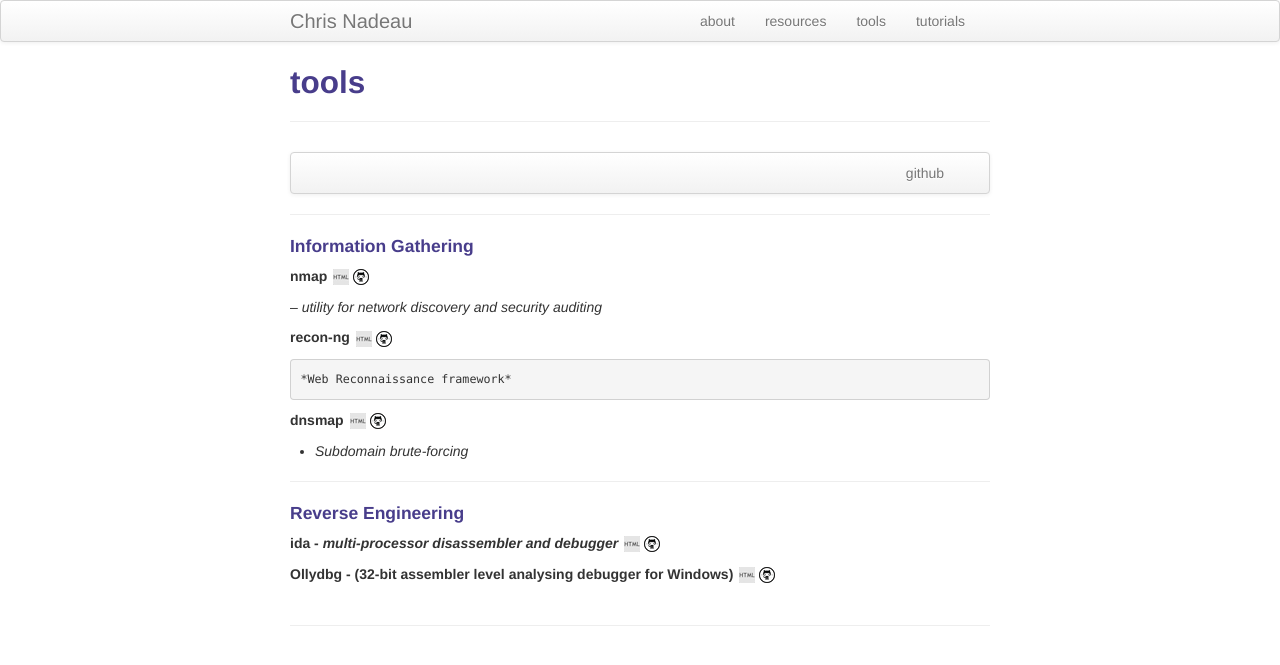
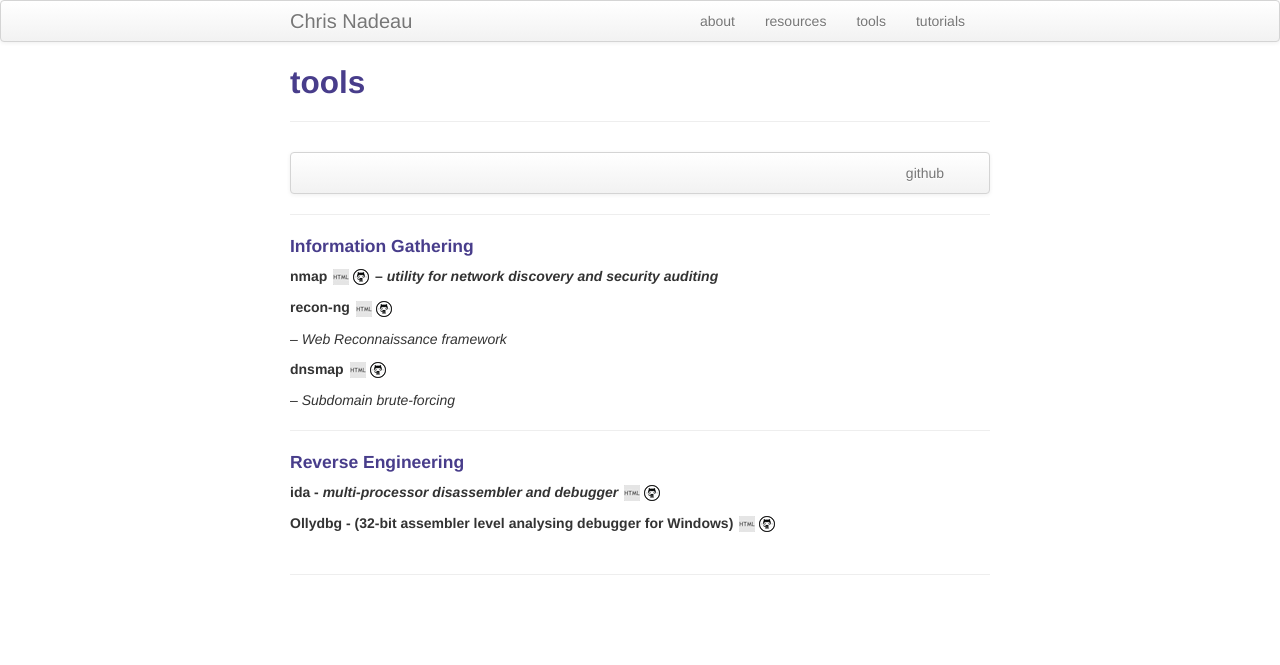
Before and after one commit to dynamicparallax/dynamicparallax.github.io, a Jekyll site: the page built from pages/tools.md, in a window 1280 px wide. Shown: the top 665 px of the page. Built offline with Jekyll 4.4.1, drawn with Linux system fonts in a browser that asks for light colours.

```diff
--- a/pages/tools.md
+++ b/pages/tools.md
@@ -16,14 +16,13 @@ description: Infosec Tools
 
 #### Information Gathering
 
-##### nmap <a href="https://nmap.org/" target="_blank">![html](icons16/html-icon.png)</a><a href="https://www.hex-rays.com/products/ida/" target="_blank">![git](icons16/github-icon.png)</a>
--- *utility for network discovery and security auditing*
+##### nmap <a href="https://nmap.org/" target="_blank">![html](icons16/html-icon.png)</a><a href="https://www.hex-rays.com/products/ida/" target="_blank">![git](icons16/github-icon.png)</a> -- *utility for network discovery and security auditing*
 
 ##### recon-ng <a href="https://bitbucket.org/LaNMaSteR53/recon-ng" target="_blank">![html](icons16/html-icon.png)</a><a href="https://www.hex-rays.com/products/ida/" target="_blank">![git](icons16/github-icon.png)</a>
-    *Web Reconnaissance framework*
+-- *Web Reconnaissance framework*
 
 ##### dnsmap <a href="https://github.com/makefu/dnsmap" target="_blank">![html](icons16/html-icon.png)</a><a href="https://www.hex-rays.com/products/ida/" target="_blank">![git](icons16/github-icon.png)</a>
-- *Subdomain brute-forcing*
+-- *Subdomain brute-forcing*
 
 ---
 
```
